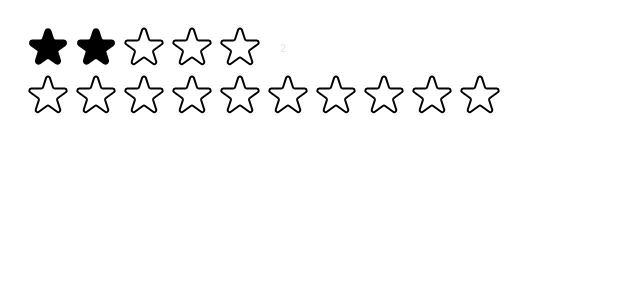
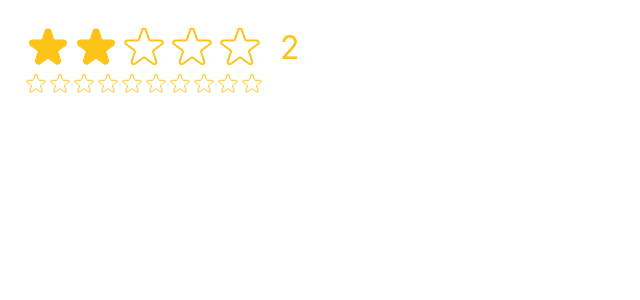
Before and after one commit to aryan-surin/use-popcorn, a React (Create React App) app: page / in a window 1280 px wide. Both pictures are taken after a click on the element 96 px from the left and 48 px from the top of the page. Shown: the top 300 px of the page, without its empty margins (0-640 px from the left). Built offline with nearby package versions, Linux system fonts and the light colour scheme.

Commit message:
made the size and color also to be accetable as prop

```diff
--- a/src/StarRaiting.js
+++ b/src/StarRaiting.js
@@ -13,18 +13,19 @@ const starContainerStyle = {
     display: 'flex',
 }
 
-const textStyle = {
-    lineHeight: '1.5',
-    margin: '0',
-}
 
-export default function StartRaiting ({maxRaiting = 10}) {
+export default function StartRaiting ({maxRaiting = 10, color = '#fcc419', size = '48'}) {
     const [rating, setRating] = React.useState(0);
     const [tempRating, setTempRating] = React.useState(0);
     function handleRating(rate) {
         setRating(rate);
     }
-
+    const textStyle = {
+        lineHeight: '1.5',
+        margin: '0',
+        color,
+        fontSize: `${size / 1.5}px`,
+    }
 
     return (
         <div style={containerStyle}>
@@ -32,7 +33,9 @@ export default function StartRaiting ({maxRaiting = 10}) {
                 {Array.from({length: maxRaiting}, (_, i) => (
                     <Star key={i} onRate={() => handleRating(i + 1)} full={tempRating ? tempRating >=i+ 1 :  rating >= i + 1}
                     onHoverIn={() => setTempRating(i + 1)}
-                    onHoverOut={() => setTempRating(0)} />
+                    onHoverOut={() => setTempRating(0)}
+                    color={color}
+                    size={size} />
                 ))}
             </div>
             <p style={textStyle}>{tempRating || rating || ""}</p>
@@ -41,14 +44,15 @@ export default function StartRaiting ({maxRaiting = 10}) {
 }
 
 
-const strStyle = {
-    width: '48px',
-    height: '48px',
-    display: 'block',
-    cursor: 'pointer',
-}
+function Star({ onRate, full, onHoverIn, onHoverOut, color, size }) {
 
-function Star({ onRate, full, onHoverIn, onHoverOut }) {
+    const strStyle = {
+        width: `${size}px`,
+        height: `${size}px`,
+        display: 'block',
+        cursor: 'pointer',
+    }
+
     return (
         <span style={strStyle} onClick={onRate} onMouseEnter={onHoverIn}  onMouseLeave={onHoverOut}>
             {
@@ -57,8 +61,8 @@ function Star({ onRate, full, onHoverIn, onHoverOut }) {
                 <svg
                     xmlns="http://www.w3.org/2000/svg"
                     viewBox="0 0 20 20"
-                    fill="#000"
-                    stroke="#000"
+                    fill={color}
+                    stroke={color}
                 >
                     <path
                     d="M9.049 2.927c.3-.921 1.603-.921 1.902 0l1.07 3.292a1 1 0 00.95.69h3.462c.969 0 1.371 1.24.588 1.81l-2.8 2.034a1 1 0 00-.364 1.118l1.07 3.292c.3.921-.755 1.688-1.54 1.118l-2.8-2.034a1 1 0 00-1.175 0l-2.8 2.034c-.784.57-1.838-.197-1.539-1.118l1.07-3.292a1 1 0 00-.364-1.118L2.98 8.72c-.783-.57-.38-1.81.588-1.81h3.461a1 1 0 00.951-.69l1.07-3.292z"
@@ -69,7 +73,7 @@ function Star({ onRate, full, onHoverIn, onHoverOut }) {
                 xmlns="http://www.w3.org/2000/svg"
                 fill="none"
                 viewBox="0 0 24 24"
-                stroke="#000"
+                stroke={color}
                 >
                     <path
                     strokeLinecap="round"
--- a/src/index.js
+++ b/src/index.js
@@ -10,6 +10,6 @@ root.render(
   <React.StrictMode>
     {/* <App /> */}
     <StartRaiting maxRaiting={5} />
-    <StartRaiting />
+    <StartRaiting size='24' />
   </React.StrictMode>
 );
```
